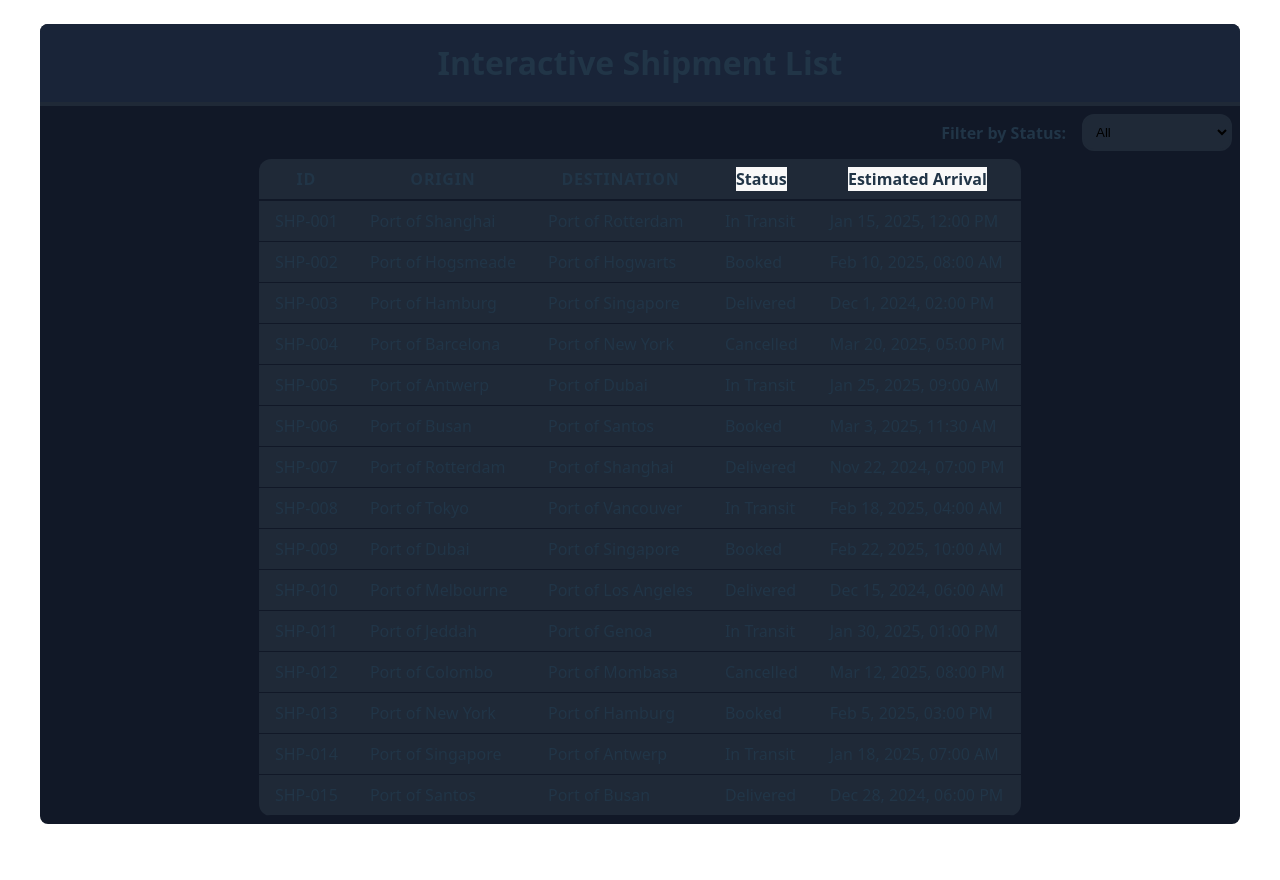
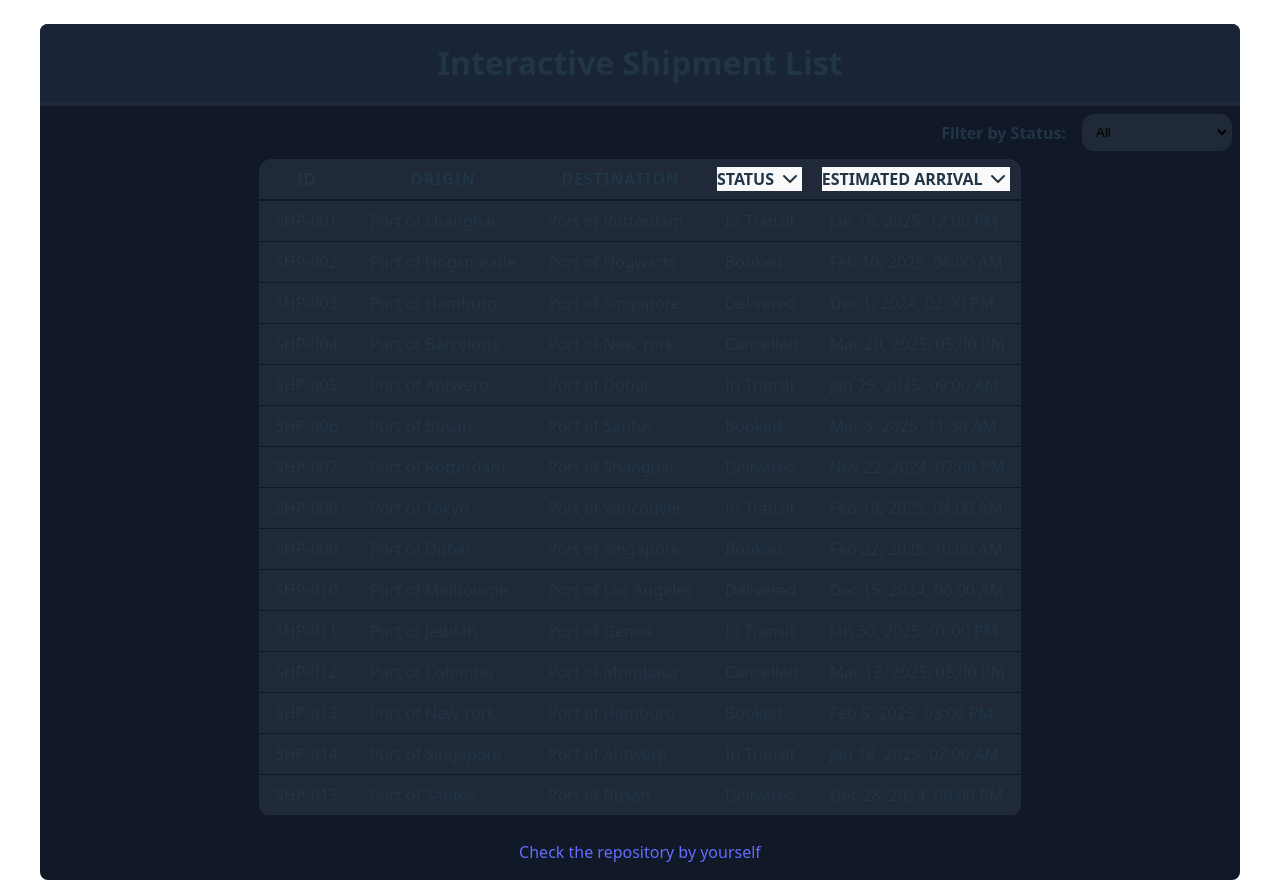
Before and after one commit to Galiano19/interactive-shipments-dashboard, a React (Vite) app: page / in a window 1280 px wide. Both pictures are taken after a click on the button "get shipment list". Before the commit the page ends 848 px from the top, so only its background shows below. Built offline with nearby package versions, Linux system fonts and the light colour scheme.

Commit message:
enhance ui

```diff
--- a/package.json
+++ b/package.json
@@ -13,6 +13,7 @@
   "dependencies": {
     "@tanstack/react-query": "^5.90.12",
     "@tanstack/react-query-devtools": "^5.91.1",
+    "lucide-react": "^0.561.0",
     "react": "^19.2.0",
     "react-dom": "^19.2.0"
   },
--- a/src/App.css
+++ b/src/App.css
@@ -45,3 +45,12 @@
   align-items: center;
   justify-content: center;
 }
+
+.footer {
+  padding: var(--spacing-xs) var(--spacing-md);
+  text-align: center;
+
+  @media (min-width: 768px) {
+    padding: var(--spacing-md);
+  }
+}
--- a/src/App.tsx
+++ b/src/App.tsx
@@ -30,6 +30,14 @@ function App() {
         </div>
       )}
       <ShipmentTable shipmentListData={data} />
+      <div className="footer">
+        <a
+          href="https://github.com/Galiano19/interactive-shipments-dashboard"
+          target="_blank"
+        >
+          Check the repository by yourself
+        </a>
+      </div>
     </div>
   );
 }
--- a/src/components/patterns/DetailedShipment/DetailedShipment.css
+++ b/src/components/patterns/DetailedShipment/DetailedShipment.css
@@ -1,11 +1,36 @@
-.edit_form {
+.edit-form {
   display: flex;
   flex-direction: column;
   gap: 8px;
   align-items: self-start;
 }
 
-.edit_form_row {
+.edit-form-row {
   display: flex;
   gap: 8px;
 }
+
+.edit-form input,
+.edit-form select {
+  padding: var(--spacing-sm);
+  border: 2px solid var(--color-background);
+  border-radius: var(--radius-lg);
+  background-color: var(--color-background);
+  cursor: pointer;
+  min-width: 150px;
+}
+
+.edit-form.isLoading input,
+.edit-form.isLoading select,
+.edit-form.isLoading button {
+  opacity: 0.5;
+}
+
+.error-message {
+  padding: var(--spacing-sm);
+  margin-bottom: var(--spacing-sm);
+  border-radius: (--radius-lg);
+  border: 1px solid var(--color-error);
+  color: var(--color-error);
+  background-color: var(--color-error-background);
+}
--- a/src/components/patterns/DetailedShipment/DetailedShipment.tsx
+++ b/src/components/patterns/DetailedShipment/DetailedShipment.tsx
@@ -3,6 +3,7 @@ import { useUpdateShipment } from "../../../hooks/useUpdateShipment";
 import type { Shipment, ShipmentStatus } from "../../../types/Shipments";
 import Dialog from "../../ui/dialog/dialog";
 import { shipmentStatus } from "../../../constants/shipmentStatus";
+import "./DetailedShipment.css";
 
 interface DetailedShipmentProps {
   shipment: Shipment;
@@ -54,12 +55,16 @@ export default function DetailedShipment({
     <Dialog title={shipment.id} defaultOpen onClose={onClose}>
       <Dialog.Body>
         {updateShipmentMutation.isError && (
-          <div className="error_message">
+          <div className="error-message">
             Something went wrong, please try again
           </div>
         )}
-        <form className="edit_form">
-          <div className="edit_form_row">
+        <form
+          className={`edit-form ${
+            updateShipmentMutation.isPending ? "isLoading" : ""
+          }`}
+        >
+          <div className="edit-form-row">
             <label htmlFor="origin">Origin:</label>
             <input
               type="text"
@@ -69,7 +74,7 @@ export default function DetailedShipment({
               disabled
             />
           </div>
-          <div className="edit_form_row">
+          <div className="edit-form-row">
             <label htmlFor="destination">Destination:</label>
             <input
               type="text"
@@ -80,7 +85,7 @@ export default function DetailedShipment({
               disabled={updateShipmentMutation.isPending}
             />
           </div>
-          <div className="edit_form_row">
+          <div className="edit-form-row">
             <label htmlFor="status">Status:</label>
             <select
               id="status"
@@ -96,7 +101,7 @@ export default function DetailedShipment({
               ))}
             </select>
           </div>
-          <div className="edit_form_row">
+          <div className="edit-form-row">
             <label htmlFor="estimatedArrival">Estimated Arrival:</label>
             <input
               type="text"
@@ -109,12 +114,17 @@ export default function DetailedShipment({
         </form>
       </Dialog.Body>
       <Dialog.Footer>
-        <button onClick={onClose} disabled={updateShipmentMutation.isPending}>
+        <button
+          className="button"
+          onClick={onClose}
+          disabled={updateShipmentMutation.isPending}
+        >
           Close
         </button>
         <button
           onClick={handleSave}
           disabled={updateShipmentMutation.isPending}
+          className="button"
         >
           Save
         </button>
--- a/src/components/patterns/ShipmentTable/ShipmentTable.css
+++ b/src/components/patterns/ShipmentTable/ShipmentTable.css
@@ -36,19 +36,22 @@
   border-bottom: 2px solid var(--color-surface);
   text-transform: uppercase;
   letter-spacing: 0.05em;
+  white-space: nowrap;
 
   @media (min-width: 768px) {
     padding: var(--spacing-sm);
   }
 }
+.table-container th button {
+  text-transform: uppercase;
+  display: flex;
+  gap: 4px;
+}
 
 .table-container td {
-  padding: var(--spacing-xs) var(--spacing-sm);
+  padding: var(--spacing-sm) var(--spacing-md);
   border-bottom: 1px solid var(--color-surface);
-
-  @media (min-width: 768px) {
-    padding: var(--spacing-sm) var(--spacing-md);
-  }
+  white-space: nowrap;
 }
 
 .table-container tbody tr {
--- a/src/components/patterns/ShipmentTable/ShipmentTable.tsx
+++ b/src/components/patterns/ShipmentTable/ShipmentTable.tsx
@@ -8,6 +8,7 @@ import { getOrderedList } from "../../../utils/getOrderedList";
 import FilterDropdown from "../FilterDropdown/FilterDropdown";
 import DetailedShipment from "../DetailedShipment/DetailedShipment";
 import "./ShipmentTable.css";
+import { ChevronDown, ChevronUp } from "lucide-react";
 
 export default function ShipmentTable({
   shipmentListData,
@@ -75,11 +76,23 @@ export default function ShipmentTable({
                 <th>Origin</th>
                 <th>Destination</th>
                 <th>
-                  <button onClick={handleOrderByStatus}>Status</button>
+                  <button onClick={handleOrderByStatus}>
+                    Status{" "}
+                    {sortStatusOrder === "asc" ? (
+                      <ChevronUp />
+                    ) : (
+                      <ChevronDown />
+                    )}
+                  </button>
                 </th>
                 <th>
                   <button onClick={handleOrderByEstimatedArrival}>
-                    Estimated Arrival
+                    Estimated Arrival{" "}
+                    {sortArrivalDateOrder === "asc" ? (
+                      <ChevronUp />
+                    ) : (
+                      <ChevronDown />
+                    )}
                   </button>
                 </th>
               </tr>
--- a/src/components/ui/dialog/dialog.css
+++ b/src/components/ui/dialog/dialog.css
@@ -12,15 +12,16 @@
 }
 
 .dialog-content {
-  background-color: #242424;
+  background-color: var(--color-surface);
+  border-radius: var(--radius-md);
   max-width: 90%;
   display: flex;
   flex-direction: column;
 }
 
 .dialog-header {
-  padding: 16px;
-  border-bottom: 1px solid black;
+  padding: var(--spacing-md);
+  border-bottom: 2px solid var(--color-background);
   display: flex;
   justify-content: space-between;
   align-items: center;
@@ -34,12 +35,11 @@
 }
 
 .dialog-body {
-  padding: 16px;
+  padding: var(--spacing-md);
 }
 
 .dialog-footer {
-  padding: 16px;
-  border-top: 1px solid black;
+  padding: var(--spacing-md);
   display: flex;
   justify-content: flex-end;
   gap: 8px;
--- a/src/index.css
+++ b/src/index.css
@@ -33,7 +33,8 @@
   --color-text-primary: #f9fafb;
   --color-text-secondary: #9ca3af;
   --color-border: #374151;
-  --color-error: #f87171;
+  --color-error: #ac0808;
+  --color-error-background: #eec3c3;
   --color-success: #34d399;
   --color-hover: #374151;
 
```
Also changed, not shown: 1 other file (tests, documents, lock files or other folders).
